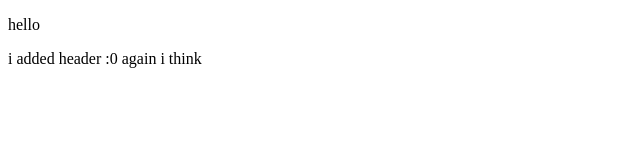
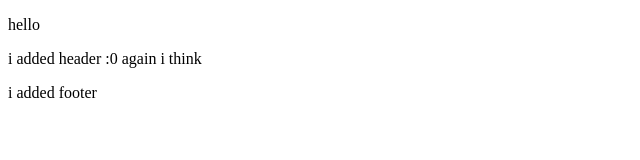
Before and after one commit to ronrustemi123/branching-exercise, a plain HTML site: page index.html in a window 1280 px wide. Shown: the whole page, without its empty margins (0-640 px from the left). Drawn offline with Linux system fonts and the light colour scheme.

Commit message:
added footer

```diff
--- a/index.html
+++ b/index.html
@@ -11,7 +11,11 @@
     <p>hello</p>
     <header>
         <p>i added header :0 again i think</p>
+
     </header>
+    <footer>
+        <p>i added footer</p>
+    </footer>
 </body>
 
 </html>
```
